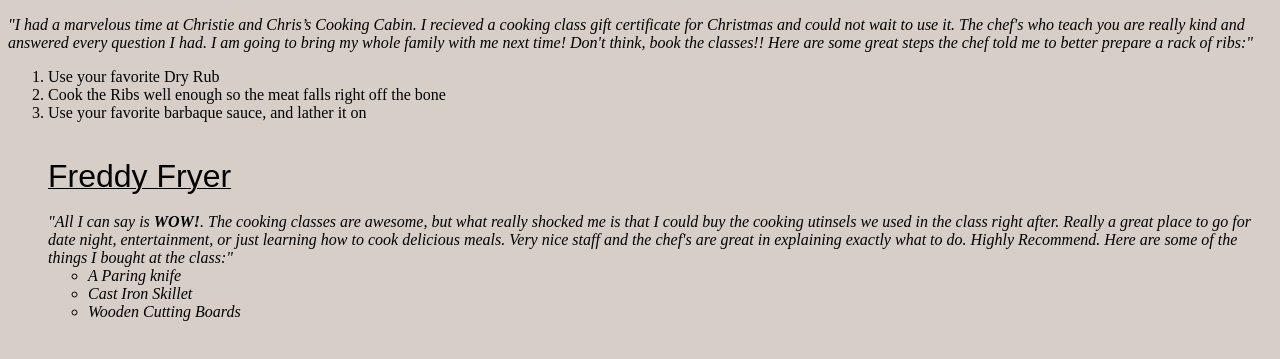
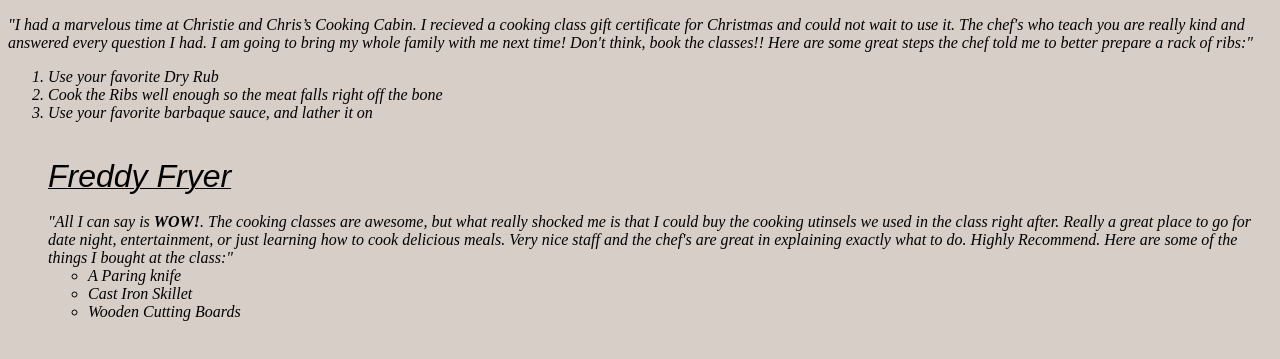
Before and after one commit to myers350/practicewprof, a plain HTML site: page index.html in a window 1280 px wide. Shown: the part 429-788 px from the top of the page. Drawn offline with Linux system fonts and the light colour scheme.

Commit message:
Update index.html

```diff
--- a/index.html
+++ b/index.html
@@ -39,9 +39,11 @@
 <br>
 <font face "Georgia"><i> "I had a marvelous time at Christie and Chris’s Cooking Cabin. I recieved a cooking class gift certificate for Christmas and could not wait to use it. The chef's who teach you are really kind and answered every question I had. I am going to bring my whole family with me next time! Don't think, book the classes!! Here are some great steps the chef told me to better prepare a rack of ribs:" </i></font>
 <ol>
-  <li> Use your favorite Dry Rub</li>
-  <li> Cook the Ribs well enough so the meat falls right off the bone</li>
-  <li> Use your favorite barbaque sauce, and lather it on</li>
+<i>
+<li><font face "Georgia"> Use your favorite Dry Rub</font></li>
+<li><font face "Georgia"> Cook the Ribs well enough so the meat falls right off the bone</font></li>
+<li><font face "Georgia"> Use your favorite barbaque sauce, and lather it on</font></li>
+<i>
 <br>
 <br>
 <u>
```
